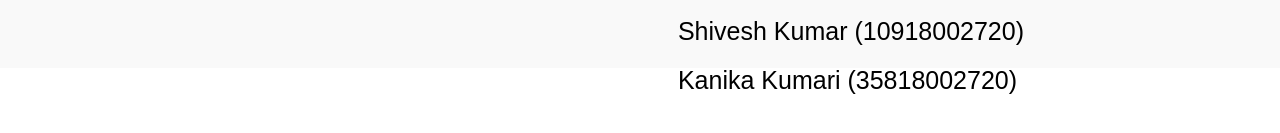
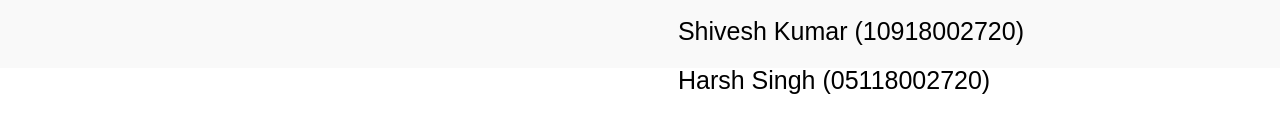
Before and after one commit to Abhishek-code-art/Algotrithm_Visualizer, a website: page Algorithm_Visualizer/index.html in a window 1280 px wide. Shown: the part 5812-5945 px from the top of the page. Drawn offline with Linux system fonts and the light colour scheme; a web font is replaced by a local one.

Commit message:
Update index.html

```diff
--- a/Algorithm_Visualizer/index.html
+++ b/Algorithm_Visualizer/index.html
@@ -205,7 +205,7 @@
           <div class="team-member">Nishant Bharti (07418002720)</div>
           <div class="team-member">Abhishek (20518002720)</div>
           <div class="team-member">Shivesh Kumar (10918002720)</div>
-          <div class="team-member">Kanika Kumari (35818002720)</div>
+          <div class="team-member">Harsh Singh (05118002720)</div>
         </div>
       </div>
     </section>
```
